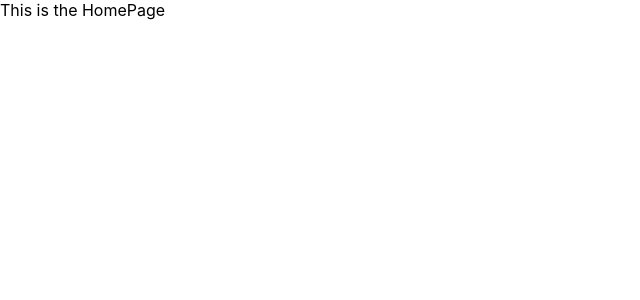
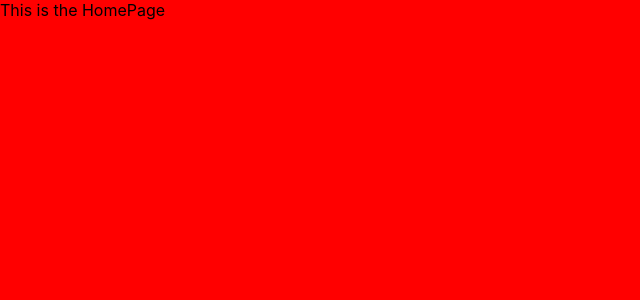
Before and after one commit to Victoria-Q-Le/booking-app-api, a React (Create React App) app in the folder client/: page / in a window 1280 px wide. Shown: the top 300 px of the page, without its empty margins (0-640 px from the left). Built offline with nearby package versions, Linux system fonts and the light colour scheme; the HTML template or start-up script is replaced by a standard one.

Commit message:
styling pages created and connected

```diff
--- a/client/src/App.js
+++ b/client/src/App.js
@@ -1,8 +1,8 @@
 import './App.css';
 import {BrowserRouter, Route, Routes} from "react-router-dom"
-import HomePage from './pages/HomePage';
-import Index from './pages/Index';
-import Service from './pages/Service';
+import HomePage from './pages/home/HomePage';
+import Index from './pages/index/Index';
+import Service from './pages/service/Service';
 
 function App() {
   return (
--- a/client/src/pages/HomePage.js
+++ b/client/src/pages/home/HomePage.js
@@ -1,4 +1,4 @@
-import React from 'react'
+import './home.css'
 
 const HomePage = () => {
   return (
--- /dev/null
+++ b/client/src/pages/home/home.css
@@ -0,0 +1,3 @@
+* {
+    background-color: red;
+}
```
Also changed, not shown: client/src/pages/index/Index.js (renamed from client/src/pages/Index.js), client/src/pages/index/index.css (added), client/src/pages/service/Service.js (renamed from client/src/pages/Service.js), client/src/pages/service/service.css (added).
